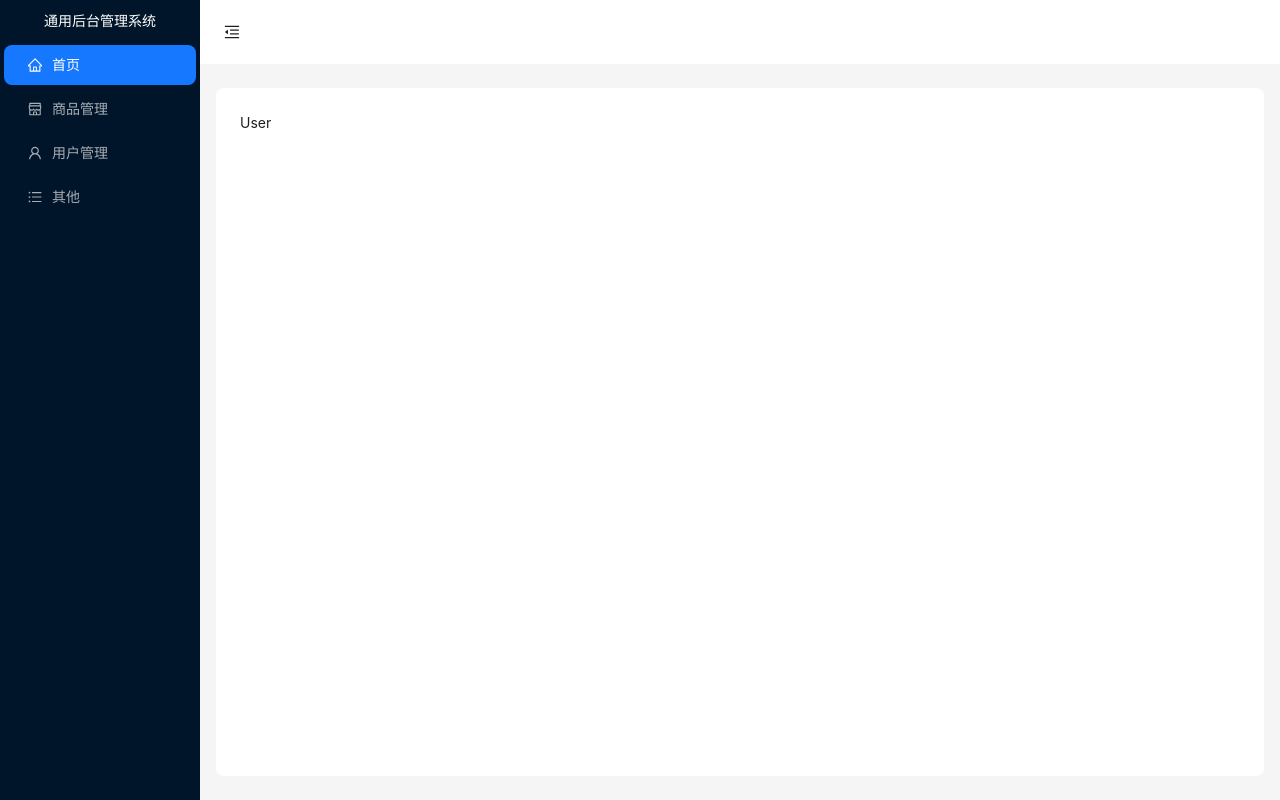
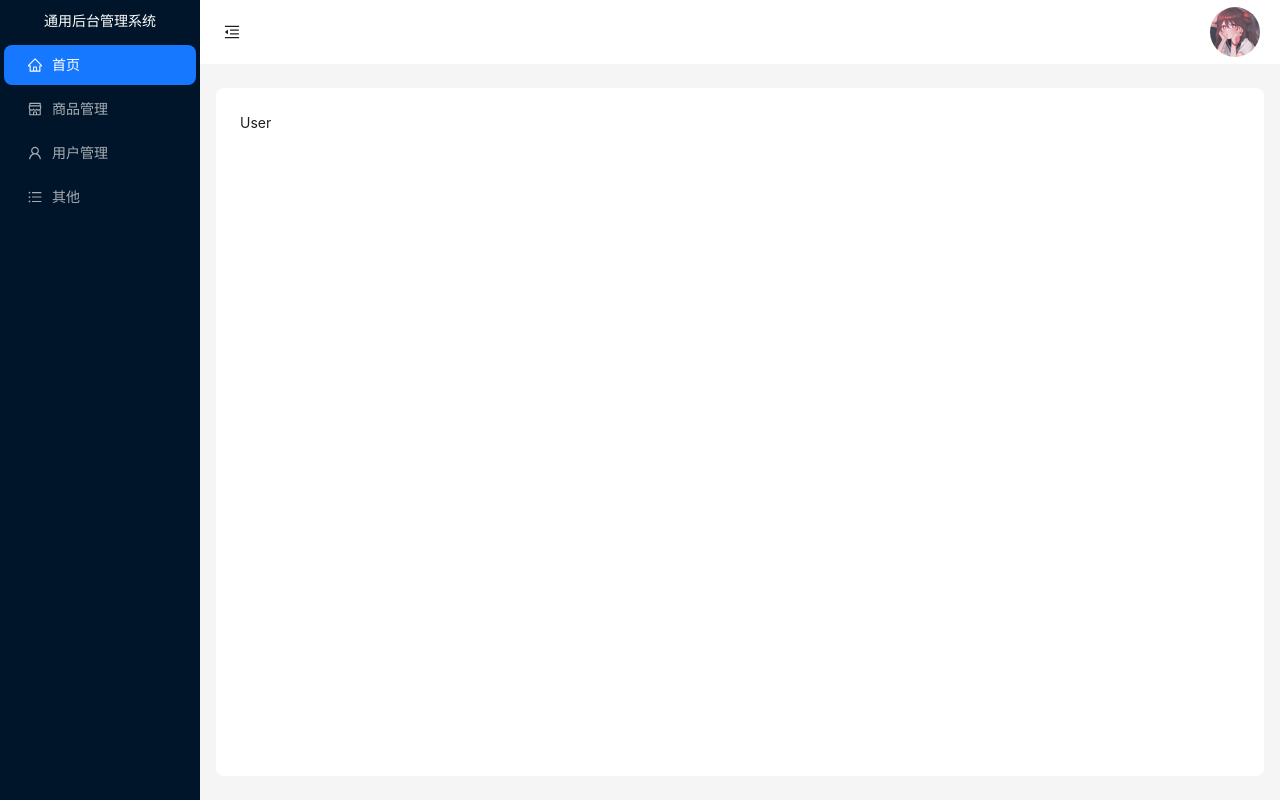
Before and after one commit to ikun666xiadan/react-admin-frontend, a React (Create React App) app: page /user in a window 1280 px wide. Built offline with nearby package versions, Linux system fonts and the light colour scheme.

Commit message:
feat: 封装Header组件和添加头像功能

```diff
--- /dev/null
+++ b/src/components/commonHeader/index.css
@@ -0,0 +1,14 @@
+.header {
+  display: flex;
+  justify-content: space-between;
+  align-items: center;
+}
+
+.img {
+  width: 50px;
+  height: 50px;
+  margin-right: 20px;
+  border-radius: 50%;
+  overflow: hidden;
+  cursor: pointer;
+}
--- /dev/null
+++ b/src/components/commonHeader/index.js
@@ -0,0 +1,27 @@
+import { MenuFoldOutlined, MenuUnfoldOutlined } from "@ant-design/icons";
+import { Button, Layout } from "antd";
+import Me from "../../assets/me.png";
+import "./index.css";
+const { Header } = Layout;
+
+const CommmenHeader = ({ collapsed, setCollapsed }) => {
+  return (
+    <div>
+      <Header style={{ padding: 0, background: "white" }} className="header">
+        <Button
+          type="text"
+          icon={collapsed ? <MenuUnfoldOutlined /> : <MenuFoldOutlined />}
+          onClick={() => setCollapsed(!collapsed)}
+          style={{
+            fontSize: "16px",
+            width: 64,
+            height: 64,
+          }}
+        />
+        <img src={Me} alt="" className="img"></img>
+      </Header>
+    </div>
+  );
+};
+
+export default CommmenHeader;
--- a/src/pages/Layout/index.js
+++ b/src/pages/Layout/index.js
@@ -1,10 +1,10 @@
 import React, { useState } from "react";
 import { Outlet } from "react-router-dom";
-import { MenuFoldOutlined, MenuUnfoldOutlined } from "@ant-design/icons";
-import { Button, Layout, theme } from "antd";
-import Asider from "../../components/Asider";
+import { Layout, theme } from "antd";
+import Asider from "../../components/commonAsider";
+import CommmenHeader from "../../components/commonHeader";
 
-const { Header, Content } = Layout;
+const { Content } = Layout;
 const LayoutApp = () => {
   const [collapsed, setCollapsed] = useState(false);
   const {
@@ -14,18 +14,7 @@ const LayoutApp = () => {
     <Layout className="container">
       <Asider collapsed={collapsed} />
       <Layout>
-        <Header style={{ padding: 0, background: colorBgContainer }}>
-          <Button
-            type="text"
-            icon={collapsed ? <MenuUnfoldOutlined /> : <MenuFoldOutlined />}
-            onClick={() => setCollapsed(!collapsed)}
-            style={{
-              fontSize: "16px",
-              width: 64,
-              height: 64,
-            }}
-          />
-        </Header>
+        <CommmenHeader collapsed={collapsed} setCollapsed={setCollapsed} />
         <Content
           style={{
             margin: "24px 16px",
```
Also changed, not shown: src/assets/me.png (added), src/components/commonAsider/index.js (renamed from src/components/Asider/index.js).
